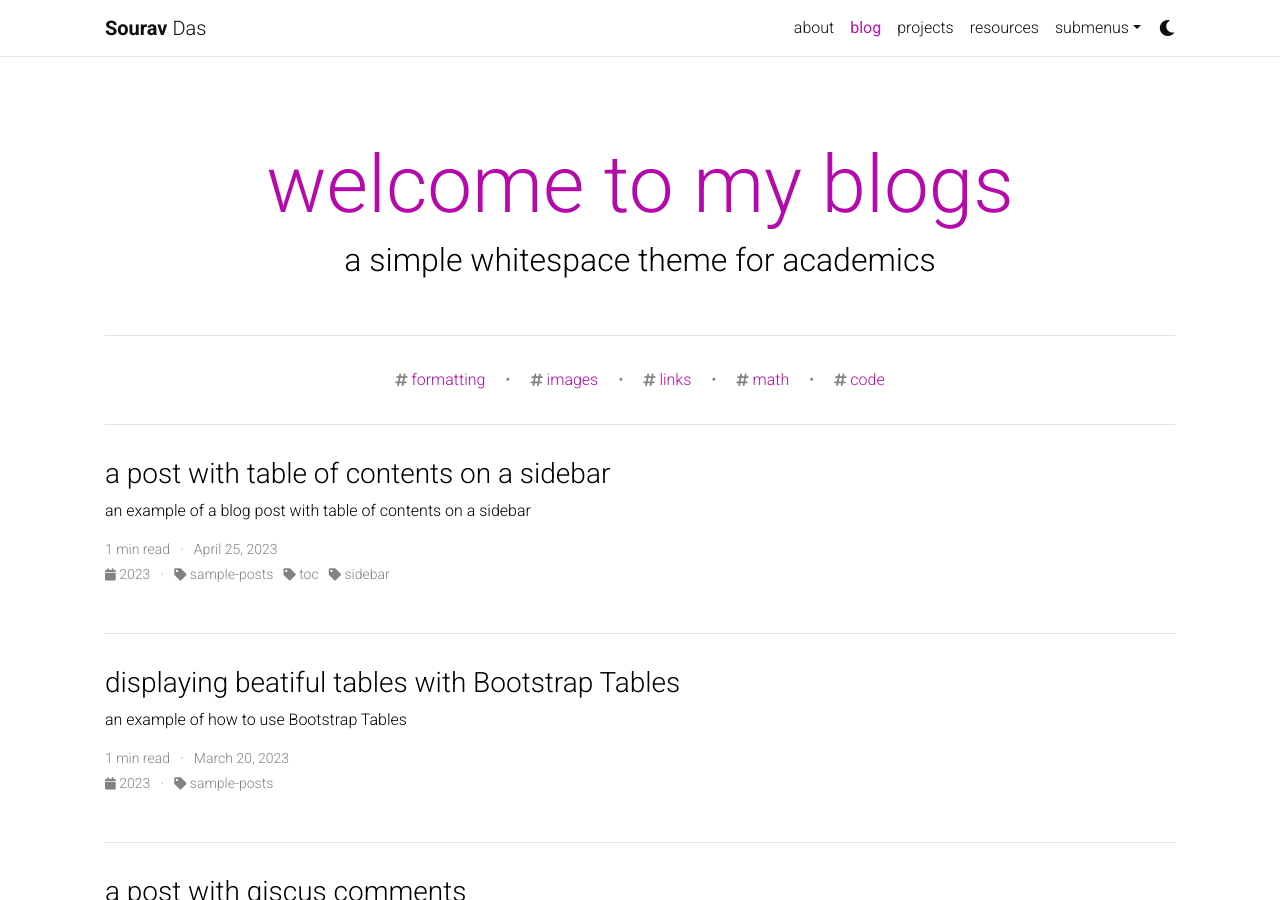
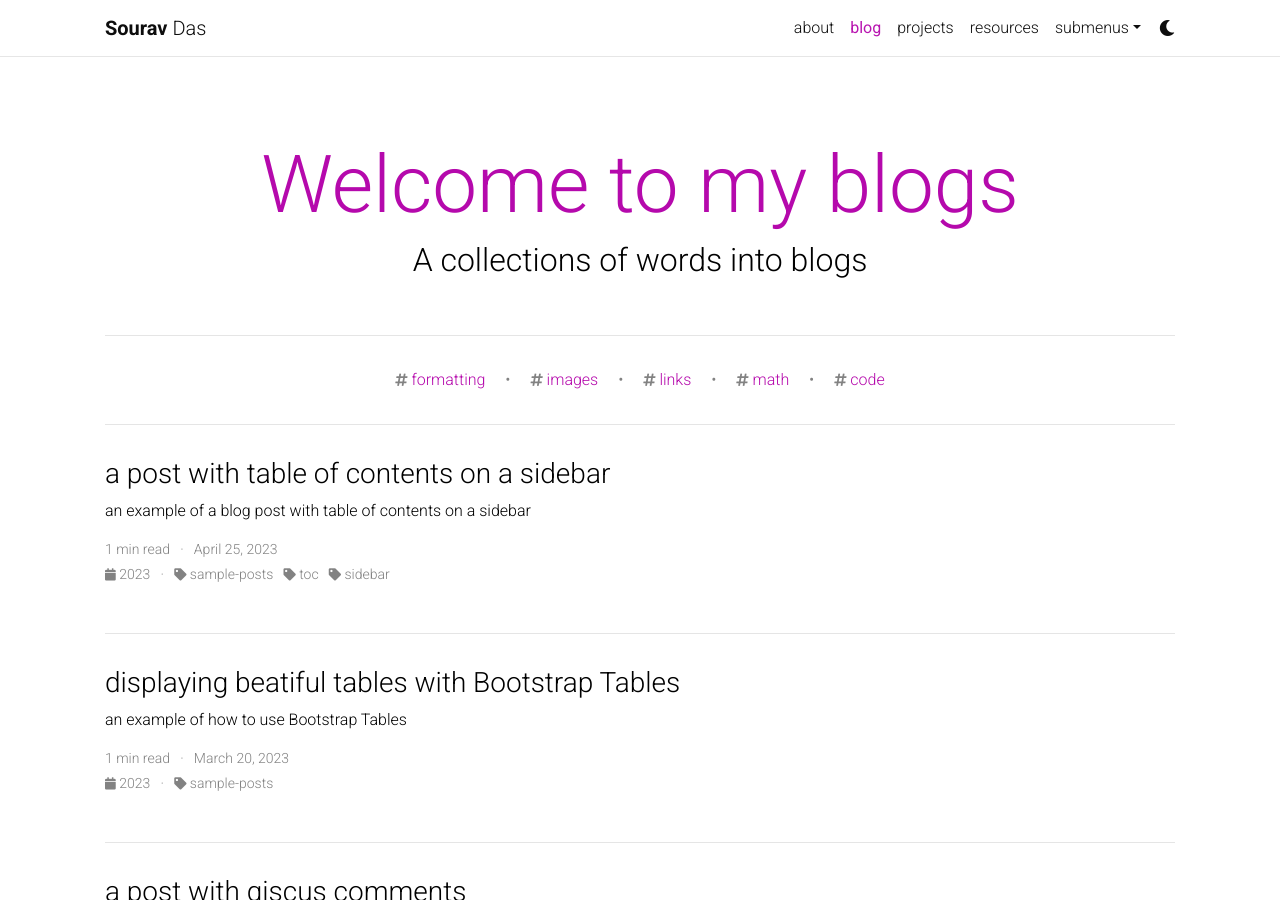
Before and after one commit to souravcipher/souravcipher.github.io, a Jekyll site: the page built from blog/index.html, in a window 1280 px wide and 900 px high. Built offline with Jekyll 4.4.1, drawn with Linux system fonts in a browser that asks for light colours; the list of posts is cut into pages by our own code; comment, search, counter and statistics services are not loaded; a style sheet for code colours, icons or effects is not loaded.

Commit message:
Update _config.yml

```diff
--- a/_config.yml
+++ b/_config.yml
@@ -119,9 +119,9 @@ bing_site_verification:  # out your bing-site-verification ID (Bing Webmaster)
 # Blog
 # -----------------------------------------------------------------------------
 
-blog_name: welcome to my blogs # blog_name will be displayed in your blog page
+blog_name: Welcome to my blogs # blog_name will be displayed in your blog page
 blog_nav_title: blog # your blog must have a title for it to be displayed in the nav bar
-blog_description: a simple whitespace theme for academics
+blog_description: A collections of words into blogs
 permalink: /blog/:year/:title/
 
 # Pagination
```
